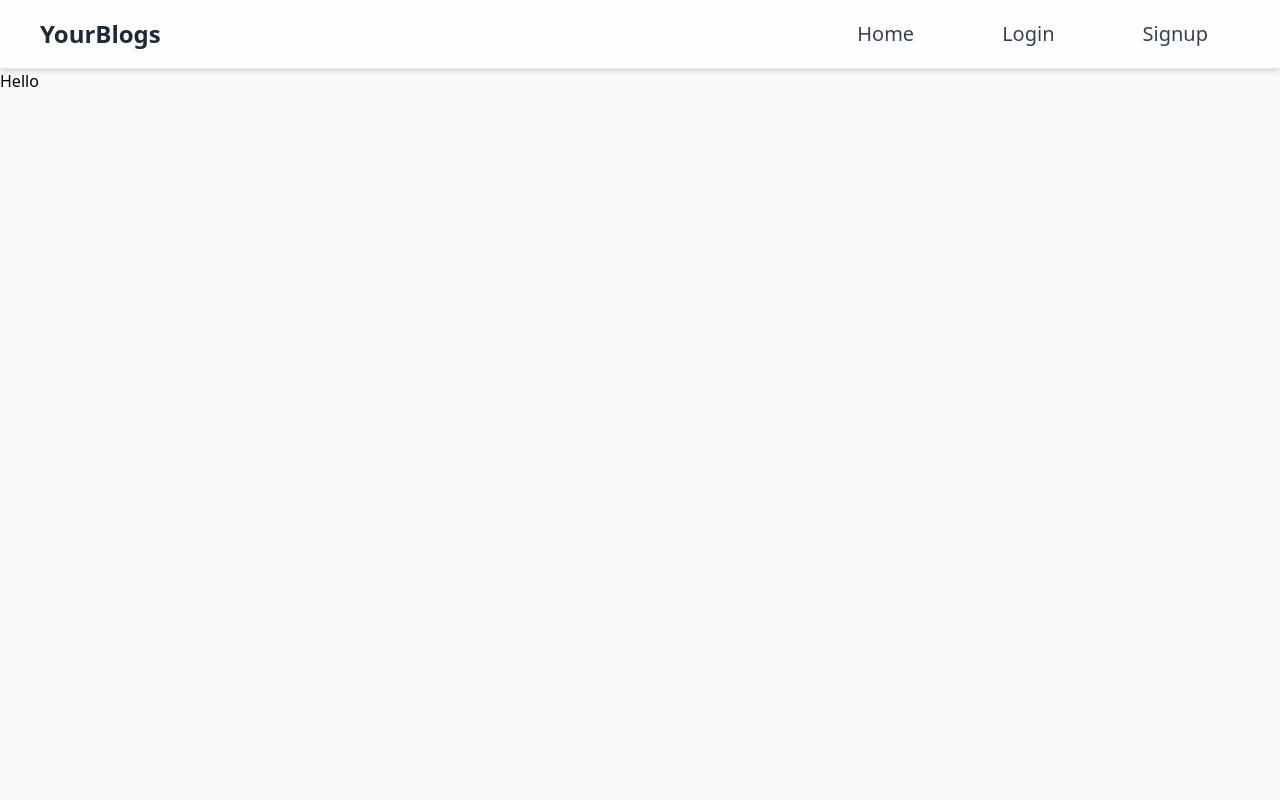
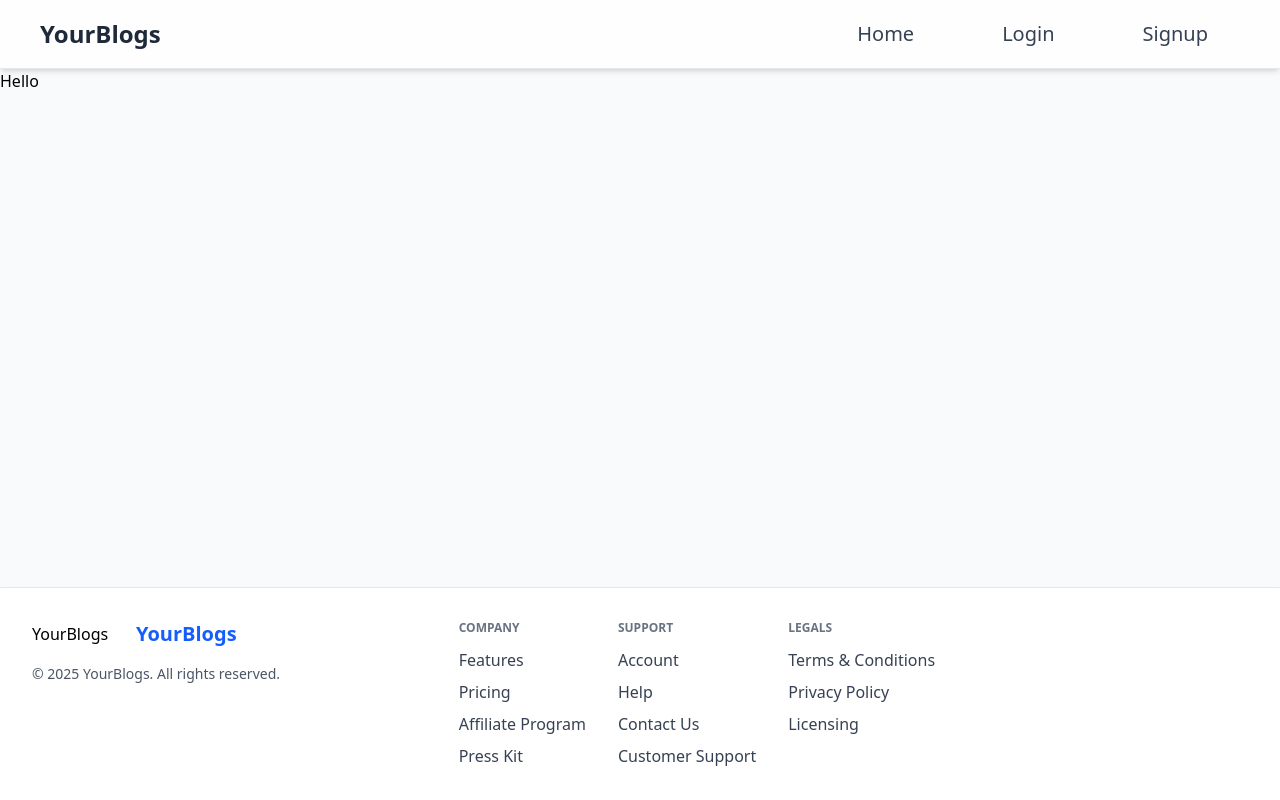
Before and after one commit to ArushAwasthi-ctrl/YourBlogs, a React (Vite) app in the folder YourBlogs/: page / in a window 1280 px wide. Built offline with nearby package versions, Linux system fonts and the light colour scheme; no server answers.

Commit message:
footer component

```diff
--- a/YourBlogs/src/App.jsx
+++ b/YourBlogs/src/App.jsx
@@ -3,7 +3,8 @@ import { useDispatch, useSelector } from "react-redux";
 import React, { useState, useEffect } from "react";
 import authServices from "./Appwrite/appwriteAuth";
 import { login, logout } from "./features/AuthSlice";
-import { Header } from "./components/input";
+import { Header , Footer} from "./components/input";
+import { Outlet } from "react-router-dom";
 function App() {
   const [Loading, setLoading] = useState(true);
   const dispatch = useDispatch();
@@ -20,7 +21,9 @@ function App() {
   return !Loading ? (
     <div className="min-h-screen flex flex-col bg-gray-50">
       <Header />
-      <main className="grow w-full">Hello</main>
+      <main className="grow w-full ">Hello</main>
+      <Outlet />
+      <Footer/>
     </div>
   ) : (
     <div className="flex items-center justify-center h-screen text-xl font-semibold text-gray-600">
--- /dev/null
+++ b/YourBlogs/src/components/Footer/Footer.jsx
@@ -0,0 +1,61 @@
+import React from "react";
+import { Link } from "react-router-dom";
+import { Logo, Container } from "../input";
+
+function Footer() {
+  const year = new Date().getFullYear(); // Auto-update year
+
+  return (
+    <footer className="bg-white shadow-md border-t border-gray-200 mt-10">
+      <Container>
+        <div className="max-w-7xl mx-auto flex flex-col md:flex-row justify-between py-8 px-4 gap-8">
+
+          {/* Logo & Copyright */}
+          <div className="flex flex-col gap-4 md:w-1/3">
+            <div className="flex items-center gap-2">
+              <Logo width="50px" />
+              <span className="text-xl font-bold text-blue-600">YourBlogs</span>
+            </div>
+            <p className="text-gray-600 text-sm">
+              &copy; {year} YourBlogs. All rights reserved.
+            </p>
+          </div>
+
+          {/* Quick Links */}
+          <div className="flex flex-wrap gap-8 md:w-2/3">
+            <div>
+              <h3 className="text-xs font-semibold uppercase text-gray-500 mb-3">Company</h3>
+              <ul className="flex flex-col gap-2">
+                <li><Link to="/" className="text-gray-700 hover:text-blue-600 transition">Features</Link></li>
+                <li><Link to="/" className="text-gray-700 hover:text-blue-600 transition">Pricing</Link></li>
+                <li><Link to="/" className="text-gray-700 hover:text-blue-600 transition">Affiliate Program</Link></li>
+                <li><Link to="/" className="text-gray-700 hover:text-blue-600 transition">Press Kit</Link></li>
+              </ul>
+            </div>
+
+            <div>
+              <h3 className="text-xs font-semibold uppercase text-gray-500 mb-3">Support</h3>
+              <ul className="flex flex-col gap-2">
+                <li><Link to="/" className="text-gray-700 hover:text-blue-600 transition">Account</Link></li>
+                <li><Link to="/" className="text-gray-700 hover:text-blue-600 transition">Help</Link></li>
+                <li><Link to="/" className="text-gray-700 hover:text-blue-600 transition">Contact Us</Link></li>
+                <li><Link to="/" className="text-gray-700 hover:text-blue-600 transition">Customer Support</Link></li>
+              </ul>
+            </div>
+
+            <div>
+              <h3 className="text-xs font-semibold uppercase text-gray-500 mb-3">Legals</h3>
+              <ul className="flex flex-col gap-2">
+                <li><Link to="/" className="text-gray-700 hover:text-blue-600 transition">Terms & Conditions</Link></li>
+                <li><Link to="/" className="text-gray-700 hover:text-blue-600 transition">Privacy Policy</Link></li>
+                <li><Link to="/" className="text-gray-700 hover:text-blue-600 transition">Licensing</Link></li>
+              </ul>
+            </div>
+          </div>
+        </div>
+      </Container>
+    </footer>
+  );
+}
+
+export default Footer;
--- a/YourBlogs/src/components/input.js
+++ b/YourBlogs/src/components/input.js
@@ -2,4 +2,5 @@ import Logo from "./Logo";
 import Container from "./Container/Container";
 import Header from "./Header/Header";
 import LogoutBtn from "./Header/LogoutBtn";
-export { Logo ,Container , Header , LogoutBtn};
+import Footer from "./Footer/Footer";
+export { Logo ,Container , Header , LogoutBtn , Footer};
```
